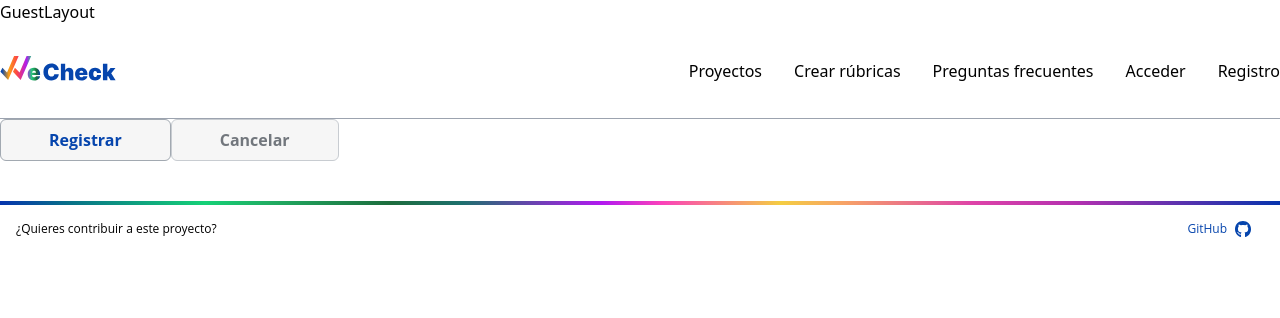
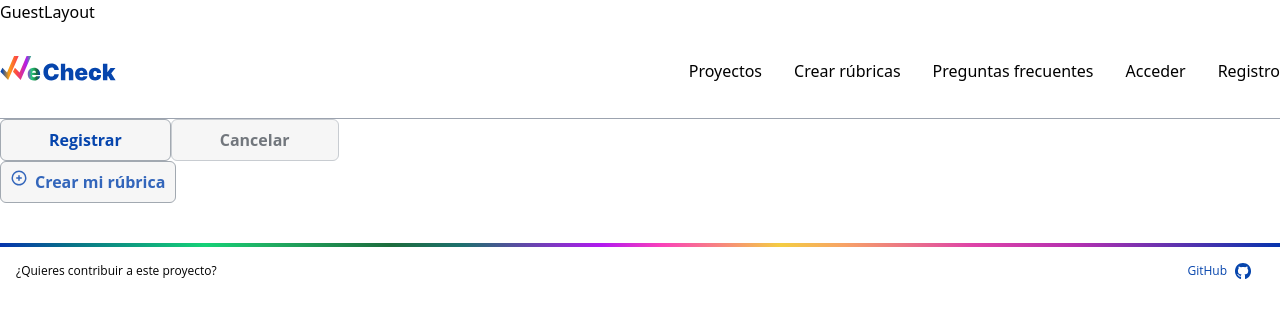
Before and after one commit to Rubrics-project/WeCheckUx, a React (Vite) app in the folder react/: page / in a window 1280 px wide. Shown: the top 318 px of the page. Built offline with nearby package versions, Linux system fonts and the light colour scheme.

Commit message:
add button icon big

```diff
--- /dev/null
+++ b/react/src/components/Buttons/ButtonPrimaryIconBig.jsx
@@ -0,0 +1,13 @@
+import React from 'react'
+
+export default function ButtonPrimaryIconBig({ text, onClick }) {
+  return (
+    <button
+      className="font-opencustom text-color-blue-s font-bold text-base px-2.5 py-2 bg-color-grey-bg border border-color-grey-border-btn border-solid rounded-md flex "
+      onClick={onClick}
+    >
+      <img className='mr-2' src="../../public/assets/addIcon.svg" alt="add icon" />
+      {text}
+    </button>
+  )
+}
--- a/react/src/views/Home.jsx
+++ b/react/src/views/Home.jsx
@@ -1,5 +1,6 @@
 import React from "react";
 import ButtonPrimary from "../components/buttons/ButtonPrimary";
+import ButtonPrimaryIconBig from "../components/Buttons/ButtonPrimaryIconBig";
 import ButtonSecondary from "../components/Buttons/ButtonSecondary";
 import Footer from "../components/Footer";
 import Menu from "../components/menu";
@@ -11,6 +12,7 @@ export default function Home() {
           <Menu/>
           <ButtonPrimary text={"Registrar"} onClick={"pasar onclick"} />
           <ButtonSecondary text={"Cancelar"} onClick={"pasar onclick"} />
+          <ButtonPrimaryIconBig text={"Crear mi rúbrica"} onClick={"pasar onclick"} />
           <Footer />
         </div>
       )
```
Also changed, not shown: react/public/assets/addIcon.svg.
